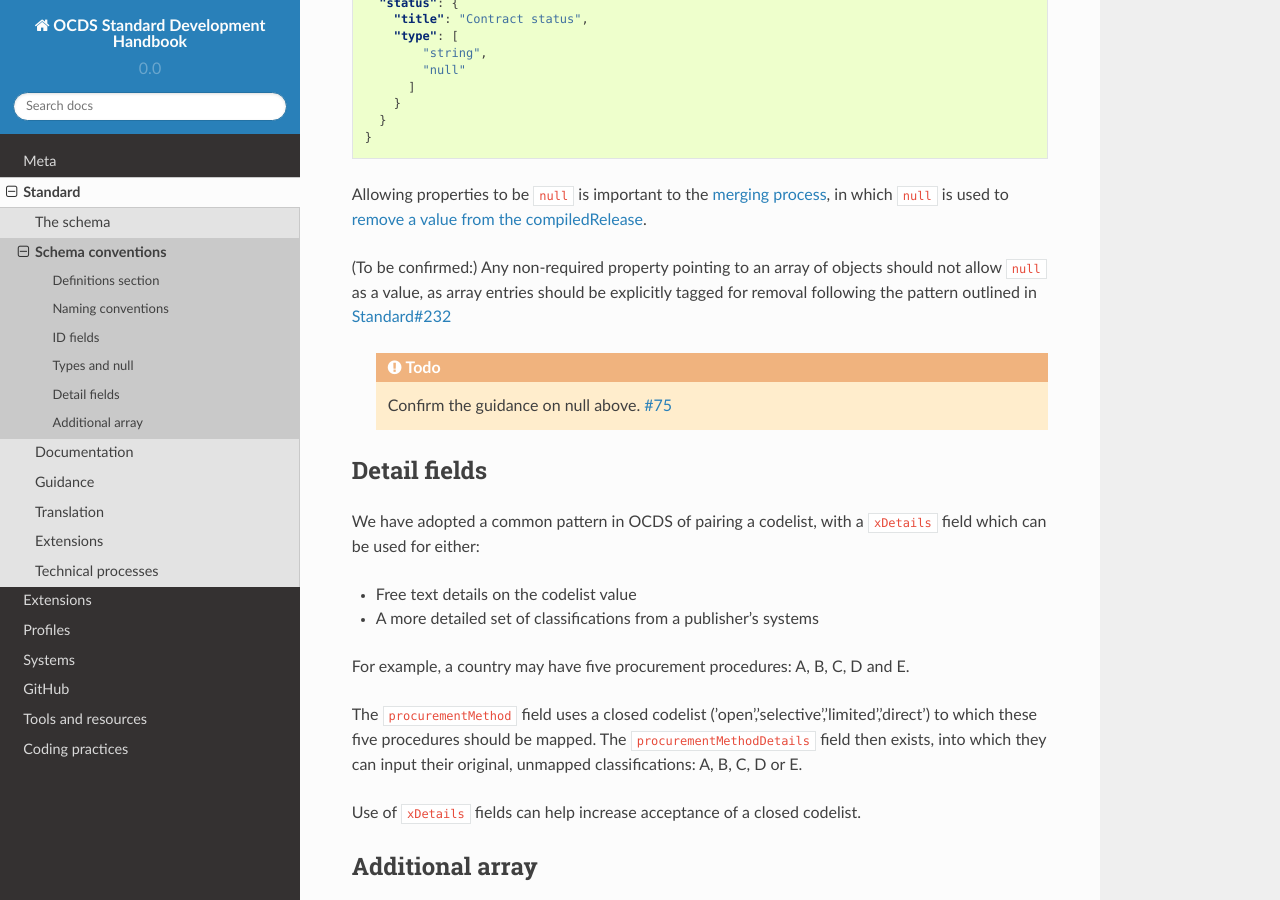
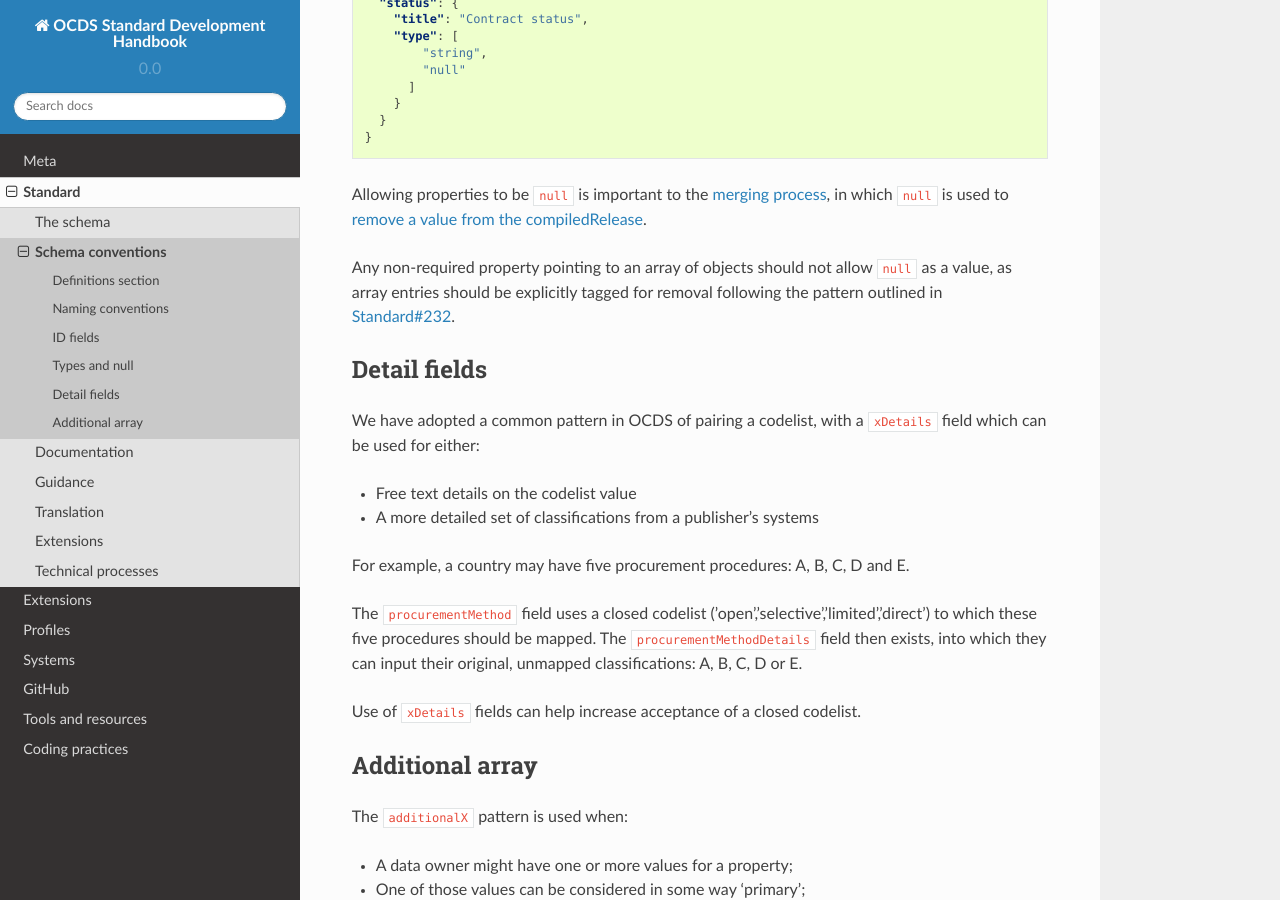
Before and after one commit to open-contracting/standard-development-handbook, a Sphinx documentation site: the page built from docs/standard/conventions.md, in a window 1280 px wide and 900 px high, scrolled down 1148 px. Built offline with Sphinx 7.4.7 and the Read the Docs theme 2.0.0, drawn with Linux system fonts in a browser that asks for light colours.

Commit message:
Remove TODO

````diff
--- a/docs/standard/conventions.md
+++ b/docs/standard/conventions.md
@@ -44,12 +44,7 @@ Any non-required property pointing to a literal, array of literals, or single ob
 
 Allowing properties to be `null` is important to the [merging process](http://standard.open-contracting.org/latest/en/schema/merging/), in which `null` is used to [remove a value from the compiledRelease](http://standard.open-contracting.org/latest/en/schema/reference/#emptying-fields-and-values).
 
-(To be confirmed:) Any non-required property pointing to an array of objects should not allow `null` as a value, as array entries should be explicitly tagged for removal following the pattern outlined in [Standard#232](https://github.com/open-contracting/standard/issues/232)
-
-```eval_rst
-  .. todo::
-    Confirm the guidance on null above. :issue:`75`
-```
+Any non-required property pointing to an array of objects should not allow `null` as a value, as array entries should be explicitly tagged for removal following the pattern outlined in [Standard#232](https://github.com/open-contracting/standard/issues/232).
 
 ## Detail fields
 
````
